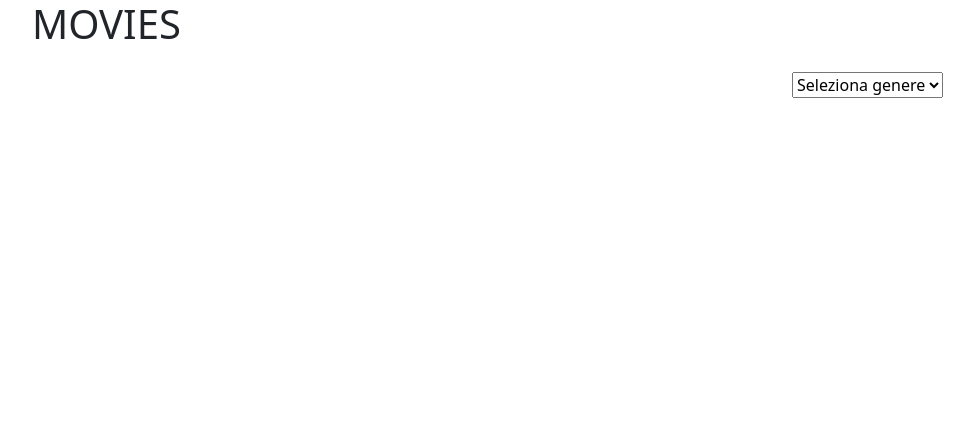
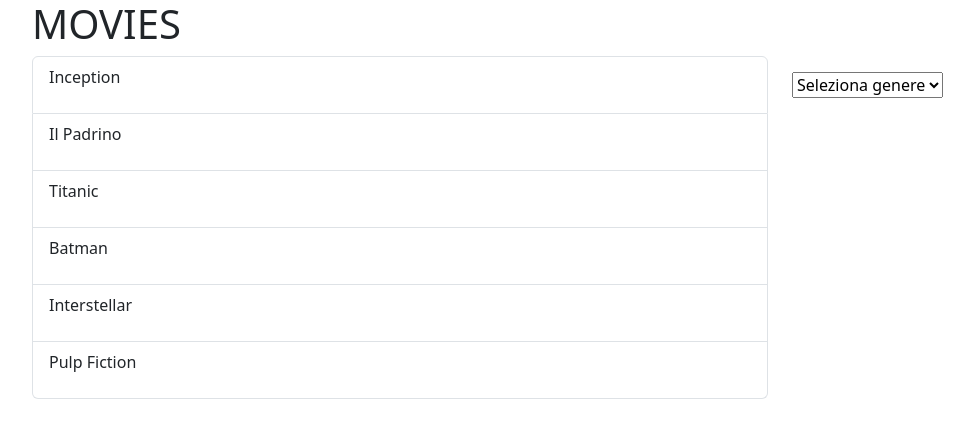
Before and after one commit to Marco-Bacci/react-movie-filter, a React (Vite) app: page / in a window 1280 px wide. Shown: the top 438 px of the page, without its empty margins (50-1024 px from the left). Built offline with nearby package versions, Linux system fonts and the light colour scheme.

Commit message:
fix: show all movies if genre is empty

```diff
--- a/src/App.jsx
+++ b/src/App.jsx
@@ -9,17 +9,23 @@ function App() {
     { title: "Pulp Fiction", genre: "Thriller" },
   ];
 
-  const [genre, setGenre] = useState("")
-  const [filteredGenre, setFilteredGenre] = useState(movies)
+  const [genre, setGenre] = useState("");
+  const [filteredGenre, setFilteredGenre] = useState(movies);
 
-
-  useEffect(()=>{
-    console.log(`genere selezionato: ${genre}`)
-    const array = movies.filter((movie)=>{
-      return movie.genre === genre
-    })
-    setFilteredGenre(array)
-  }, [genre] )
+  useEffect(() => {
+    console.log(`genere selezionato: ${genre}`);
+    // SE genre è vuoto
+    // ALLORA flteredGenre deve essere uguale a tutti i movies
+    // ALTRIMENTI (gnere non è vuoto) devo filtrare e FilteredGenre deve essere = al risultato del filtro
+    if (genre === "") {
+      setFilteredGenre(movies);
+    } else {
+      const array = movies.filter((movie) => {
+        return movie.genre === genre;
+      });
+      setFilteredGenre(array);
+    }
+  }, [genre]);
 
   return (
     <>
@@ -34,7 +40,7 @@ function App() {
             <ul className="list-group">
               {filteredGenre.map((movie, index) => {
                 return (
-                  <li key = {index } className="list-group-item  ">
+                  <li key={index} className="list-group-item  ">
                     <p>{movie.title}</p>
                   </li>
                 );
@@ -42,14 +48,13 @@ function App() {
             </ul>
           </div>
           <div className="col-4 mt-3">
-            <select onChange={(e)=> setGenre(e.target.value)}>
+            <select onChange={(e) => setGenre(e.target.value)}>
               <option value="">Seleziona genere</option>
               <option value="Fantascienza">Fantascienza</option>
               <option value="Thriller">Thriller</option>
               <option value="Romantico">Romantico</option>
               <option value="Azione">Azione</option>
             </select>
-
           </div>
         </div>
       </div>
```
